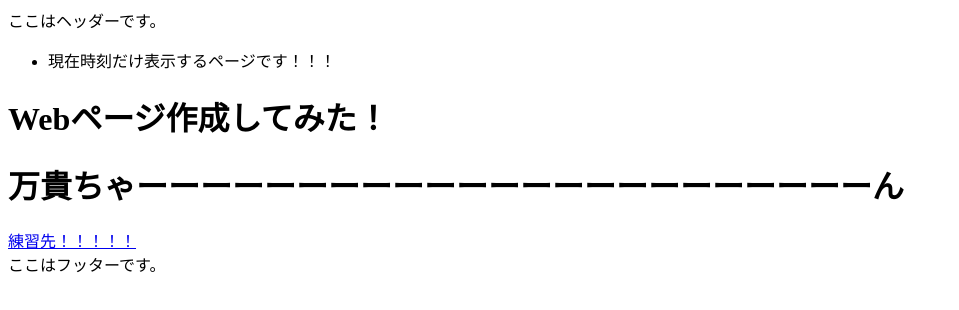
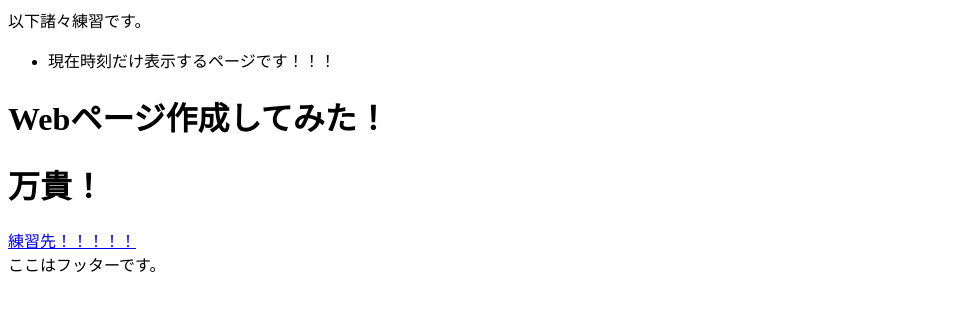
Before and after one commit to handaaaaaa/handaaaaaa.github.io, a plain HTML site: page index.html in a window 1280 px wide. Shown: the whole page, without its empty margins (0-959 px from the left). Drawn offline with Linux system fonts and the light colour scheme.

Commit message:
Update index.html

```diff
--- a/index.html
+++ b/index.html
@@ -3,30 +3,28 @@
     <head>
         <meta charset="utf-8">
 
-        <title>HTML/CSSでWebページ作成</title>
+        <title>githubでなんちゃってWebアプリ作成！</title>
         <!--　<link rel="stylesheet" href="kadai-css.css">　-->
     </head>
     <body>
         <header>
-            ここはヘッダーです。
+            以下諸々練習です。
         </header>
         <div id="wrapper" class="clearfix">
             <nav id="menu">
                 <ul>
                     <li>現在時刻だけ表示するページです！！！</li>
-                    <p id="RealtimeClockArea"></p>
-
        <script src="realtime.js"></script>
-
+       <p id="RealtimeClockArea"></p>
        <script>
         alert("もう寝る？？？");
-       </script>
+      　</script>
 
                 </ul>
             </nav>
             <div id="main">
                 <h1>Webページ作成してみた！</h1>
-                <h1>万貴ちゃーーーーーーーーーーーーーーーーーーーーーーーん</h1>
+                <h1>万貴！</h1>
                 <a href="handaaaaaa.github.io/kadai.html">練習先！！！！！</a>
             </div>
         </div>
```
